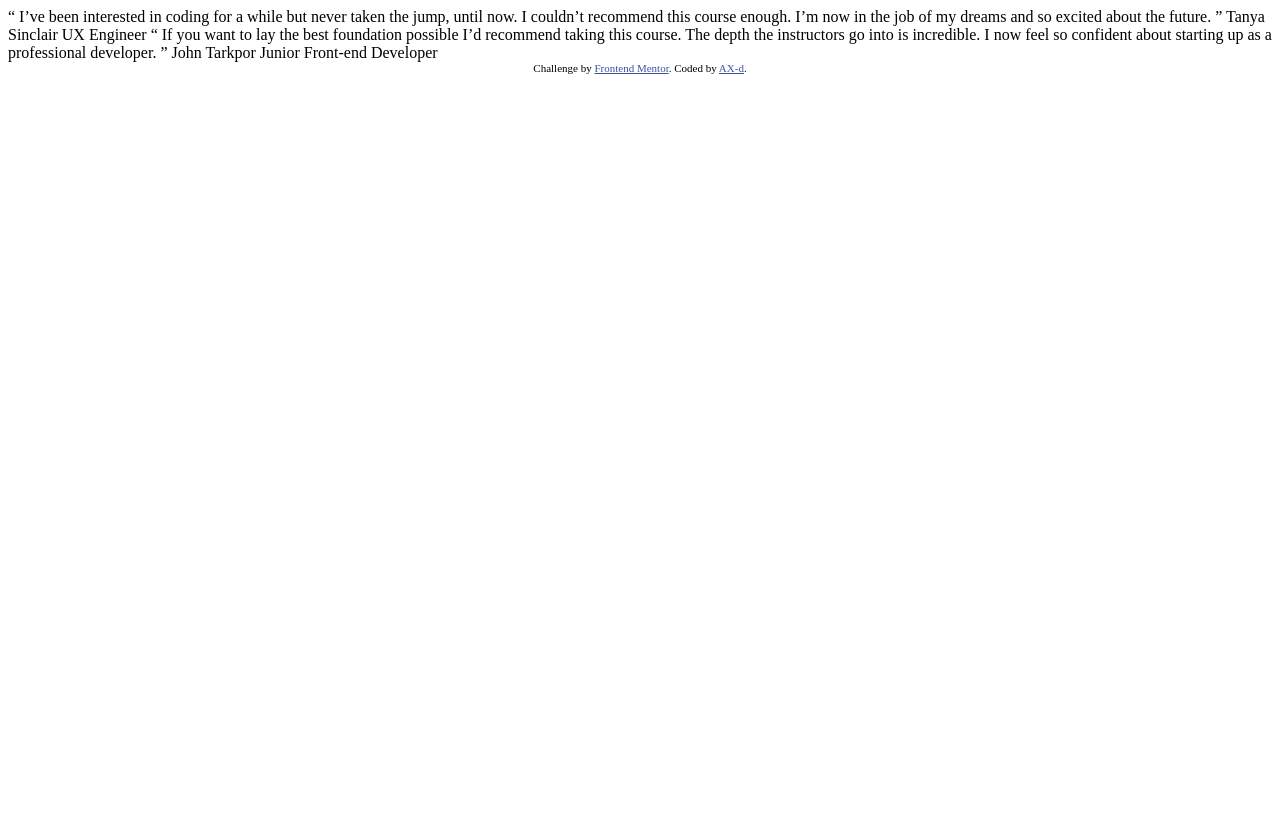
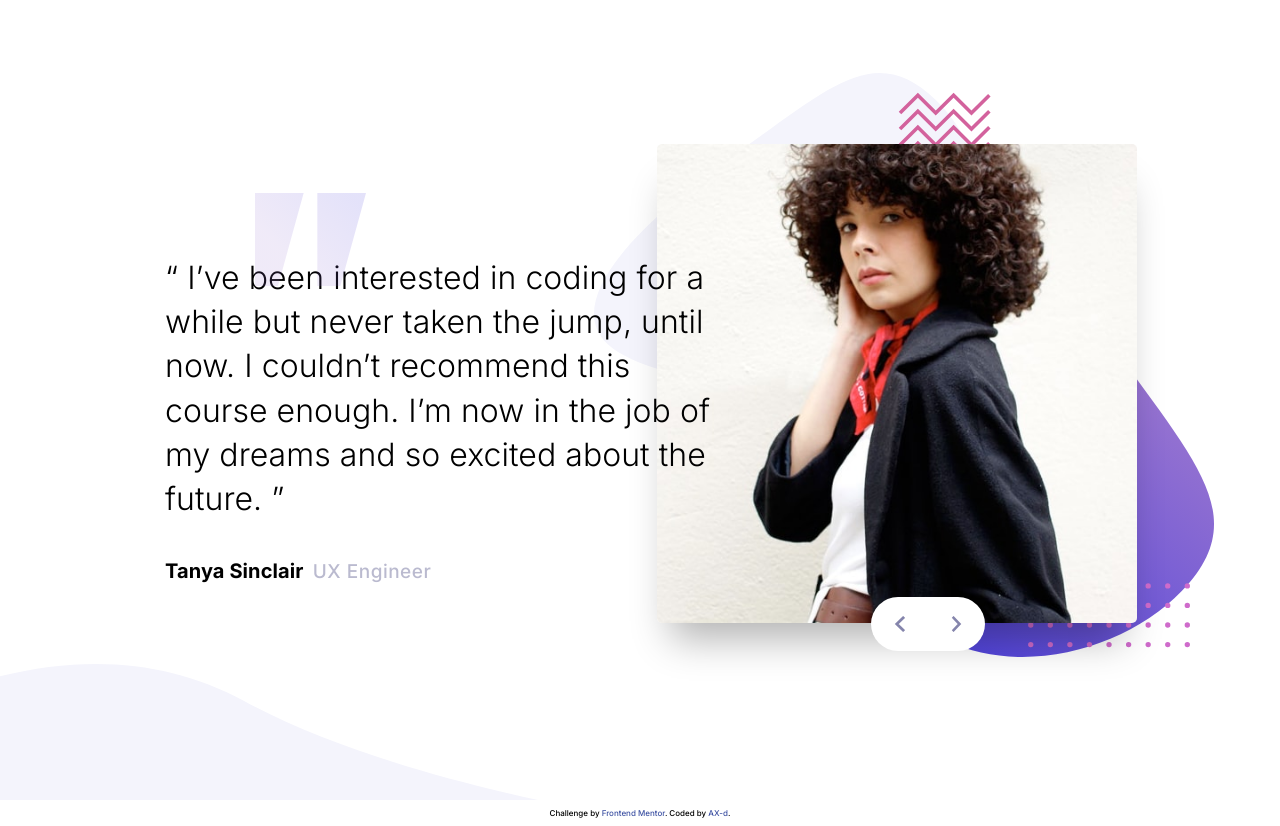
Before and after one commit to ax-d/FM09--newbie, a plain HTML site: page index.html in a window 1280 px wide. Before the commit the page ends 800 px from the top, so only its background shows below. Drawn offline with Linux system fonts and the light colour scheme.

Commit message:
desktop_commit

```diff
--- a/css/style.css
+++ b/css/style.css
@@ -1,7 +1,271 @@
 *,
 *::before,
-*::after{box-sizing:border-box;}
+*::after {
+  box-sizing: border-box;
+}
 
 .page {
+  min-width: 375px;
   font-family: 'Inter', sans-serif;
+  margin: 0;
+  padding: 0;
 }
+
+/* start page__content  */
+.page__content {
+  position: relative;
+}
+
+.link {
+  text-decoration: none;
+}
+
+.link--prev,
+.link--next {
+  /* position: absolute; */
+  /* top: 286px; */
+  padding: 10px 16px 10px 16px;
+  background: rgb(255, 255, 255);
+  align-self: flex-start;
+  margin-top: -20px;
+  border: none;
+  outline: none;
+}
+
+.link--prev:hover, .link--next:hover {
+  background: hsl(240, 38%, 20%);
+}
+
+.link--prev {
+  /* left: 148px; */
+  border-top-left-radius: 25px;
+  border-bottom-left-radius: 25px;
+  margin-right: 0;
+}
+
+.link--next {
+  /* right: 148px; */
+  border-top-right-radius: 25px;
+  border-bottom-right-radius: 25px;
+  margin-left: 0;
+}
+
+.img {
+  width: 9px;
+  height: 13px;
+}
+
+/* end page__content */
+
+/* start article card */
+.card {
+  background: url('../img/pattern-bg.svg') no-repeat;
+  background-size: 87%;
+  background-position: 48% 6%;
+  display: none;
+  ;
+}
+
+.card--selected {
+  display: block;
+}
+
+.container {
+  background: url('../img/pattern-curve.svg') no-repeat;
+  background-size: 75%;
+  background-position-y: 100%;
+  padding: 54px 0 62px 0;
+}
+
+.card__nav {
+  display: flex;
+  flex-wrap: wrap;
+  width: 67%;
+  margin: 0 auto;
+  justify-content: center;
+}
+
+.card__img {
+  width: 100%;
+  height: 100%;
+  display: block;
+  border-radius: 5px;
+  box-shadow: 0 30px 37px -14px rgba(0, 0, 0, .3);
+}
+
+.card__copy {
+  text-align: center;
+  position: relative;
+  z-index: 1;
+}
+
+.card__quote {
+  width: 82%;
+  margin: 65px auto 0;
+  font-size: 1.125rem;
+  font-weight: 300;
+  line-height: 1.34;
+  position: relative;
+}
+
+.card__quote::before {
+  content: '';
+  position: absolute;
+  top: -26px;
+  height: 60px;
+  width: 100%;
+  background: url('../img/pattern-quotes.svg') no-repeat;
+  background-size: 20%;
+  background-position-x: 124px;
+  display: block;
+}
+
+.card__person {
+  font-size: .9375rem;
+  margin: 17px auto 0;
+  letter-spacing: .1px;
+}
+
+.card__occupation {
+  margin-top: 1px;
+  font-size: .9375rem;
+  font-weight: 500;
+  letter-spacing: .1px;
+  color: hsl(240, 18%, 77%);
+
+}
+
+/* end article card */
+
+.attribution {
+  font-size: .5rem;
+  text-align: center;
+}
+
+.attribution a {
+  color: hsl(228, 45%, 44%);
+}
+
+@media only screen and (min-width: 850px) {
+
+  /* start page__content  */
+  .img {
+    width: 11px;
+    height: 16px;
+  }
+
+  .card {
+    background-position: 90% 34%; /*667px 49px;*/
+    background-size: 48.4%;/*698px;*/
+  }
+
+  .container {
+    display: flex;
+    position: relative;
+    min-height: 800px;
+    padding: 0;
+    align-items: center;
+    background-size: 42%; /*610px;*/
+    background-position-y: 100%; /* 646px;*/
+  }
+
+  .card__nav {
+    order: 1;
+    position: relative;
+    flex: 0 1 39%;
+    margin: initial;
+  }
+
+  .link--prev,
+  .link--next {
+    /* top: 625px; */
+    margin-top: -26px;
+    padding: 15px 18px 13px;
+    z-index: 1;
+    position: relative;
+  }
+
+  .link--prev {
+    /* left: 796px; */
+    margin-left: 76px;
+    border-top-left-radius: 30px;
+    border-bottom-left-radius: 30px;
+  }
+
+  .link--next {
+    /* right: 531px; */
+    border-top-right-radius: 30px;
+    border-bottom-right-radius: 30px;
+  }
+
+
+  .card__img {
+    width: 71%; /*540px;*/
+    margin-top: -5px;
+    margin-left: 15px;
+    position: relative;
+    z-index: 0;
+    flex-basis: 96%;
+  }
+
+  .card__copy {
+    text-align: left;
+    flex: 0 1 50%;
+  }
+
+  .card__quote {
+    font-size: 1.3rem;
+    margin-top: 58px;
+    margin-left: 165px;
+    line-height: 1.38;
+    letter-spacing: .05px;
+    width: 70%;
+  }
+
+  .card__quote::before {
+    top: -63px;
+    left: -34px;
+    height: 110px;
+  }
+
+  .card__person,
+  .card__occupation {
+    display: inline-block;
+  }
+
+  .card__person {
+    font-size: 1.25rem;
+    margin-left: 165px;
+    margin-top: 38px;
+  }
+
+  .card__occupation {
+    font-size: 1.1875rem;
+    margin-left: 5px;
+    letter-spacing: .5px;
+  }
+
+  /* end page__content */
+}
+
+@media only screen and (min-width: 1170px) {
+  .page {
+    max-width: 1440px;
+    margin: 0 auto;
+  }
+
+  /* start page__content  */
+  .link--prev,
+  .link--next {
+    /* top: 625px; */
+    padding: 19px 23px 16px 23px;
+    align-self: flex-start;
+  }
+
+
+  .card__quote {
+    font-size: 2rem;
+    width: 87%;
+  }
+  /* end page__content */
+}
--- a/index.html
+++ b/index.html
@@ -1,41 +1,69 @@
 <!DOCTYPE html>
 <html lang="en">
+
 <head>
   <meta charset="UTF-8">
-  <meta name="viewport" content="width=device-width, initial-scale=1.0"> <!-- displays site properly based on user's device -->
+  <meta name="viewport" content="width=device-width, initial-scale=1.0">
+  <!-- displays site properly based on user's device -->
 
-  <link rel="icon" type="image/png" sizes="32x32" href="./images/favicon-32x32.png">
+  <link rel="icon" type="image/png" sizes="32x32" href="./img/favicon-32x32.png">
   <link rel="stylesheet" href="/css/style.css">
   <link href="https://fonts.googleapis.com/css2?family=Inter:wght@300;500;700&display=swap" rel="stylesheet">
 
   <title>Frontend Mentor | Coding Bootcamp Testimonials Slider</title>
+</head>
 
-  <!-- Feel free to remove these styles or customise in your own stylesheet 👍 -->
-  <style>
-    .attribution { font-size: 11px; text-align: center; }
-    .attribution a { color: hsl(228, 45%, 44%); }
-  </style>
-</head>
-<body>
-
+<body class="page">
+  <main class="page__content">
+    <article class="card card--selected">
+      <div class="container">
+        <div class="card__nav">
+          <img src="/img/image-tanya.jpg" alt="Portrait of Tanya Sinclair" class="card__img">
+          <button class="link link--prev"><img src="/img/icon-prev.svg" alt="previous testimonial" class="img img--icon-prev"></button>
+          <button class="link link--next"><img src="/img/icon-next.svg" alt="next testimonial" class="img img--icon-next"></button>
+        </div>
+        <div class="card__copy">
+          <p class="card__quote">
             “ I’ve been interested in coding for a while but never taken the jump, until now.
             I couldn’t recommend this course enough. I’m now in the job of my dreams and so
             excited about the future. ”
+          </p>
+          <h2 class="card__person">Tanya Sinclair</h2>
+          <h3 class="card__occupation">
+            UX Engineer
+          </h3>
+        </div>
+      </div>
 
-  Tanya Sinclair
-  UX Engineer
+    </article>
 
+    <article class="card">
+      <div class="container">
+        <img src="/img/image-john.jpg" alt="portrait of John Tarkpor" class="card__img">
+        <div class="card__copy">
+          <p class="card__quote">
             “ If you want to lay the best foundation possible I’d recommend taking this course.
             The depth the instructors go into is incredible. I now feel so confident about
             starting up as a professional developer. ”
-
+          </p>
+          <h2 class="card__person">
             John Tarkpor
+          </h2>
+          <h3 class="card__occupation">
             Junior Front-end Developer
-
-  <div class="attribution">
-    Challenge by <a href="https://www.frontendmentor.io?ref=challenge" target="_blank">Frontend Mentor</a>.
-    Coded by <a href="#">AX-d</a>.
+          </h3>
         </div>
+      </div>
+    </article>
+  </main>
+  <footer class="page__footer">
+    <p class="attribution">
+      Challenge by <a href="https://www.frontendmentor.io?ref=challenge" target="_blank" class="link">Frontend
+        Mentor</a>.
+      Coded by <a href="#" class="link">AX-d</a>.
+    </p>
+  </footer>
   <script src="/js/main.js"></script>
 </body>
+
 </html>
```
Lines whose indentation alone changed are shown as unchanged.
